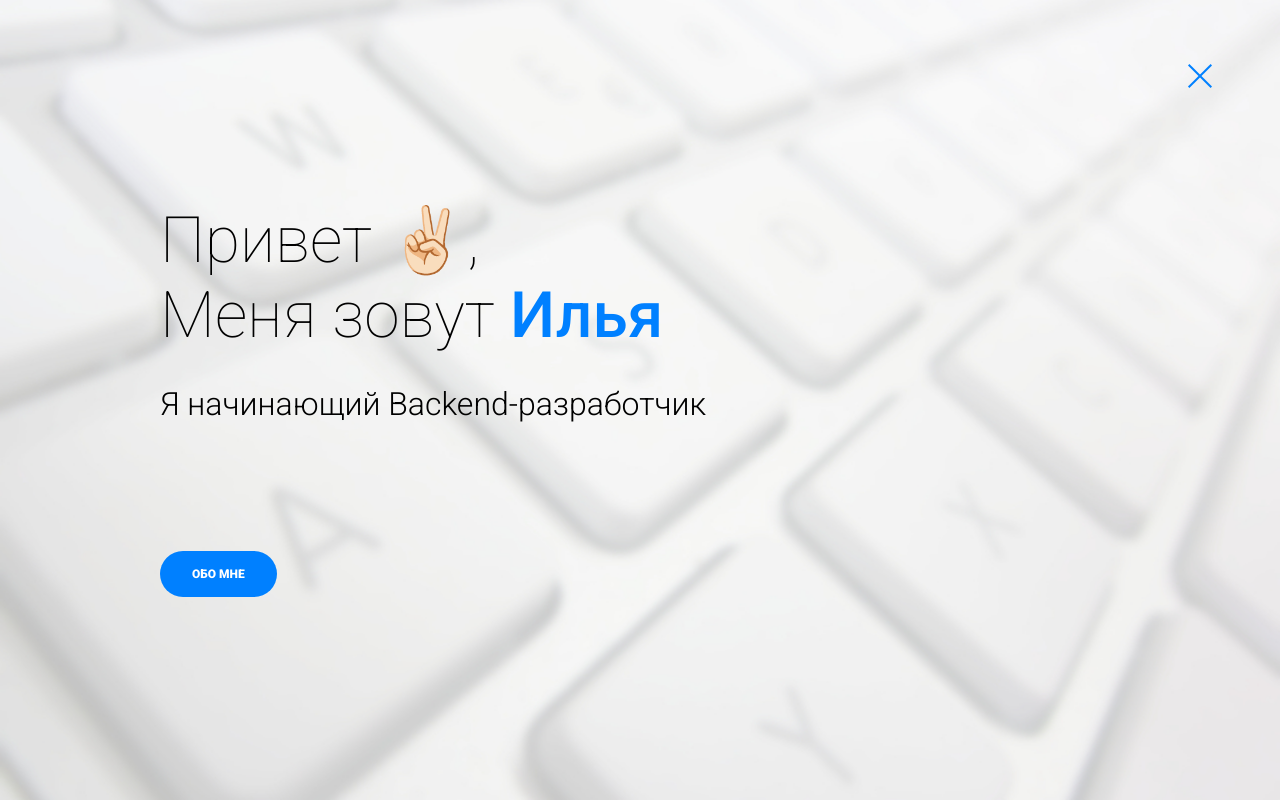
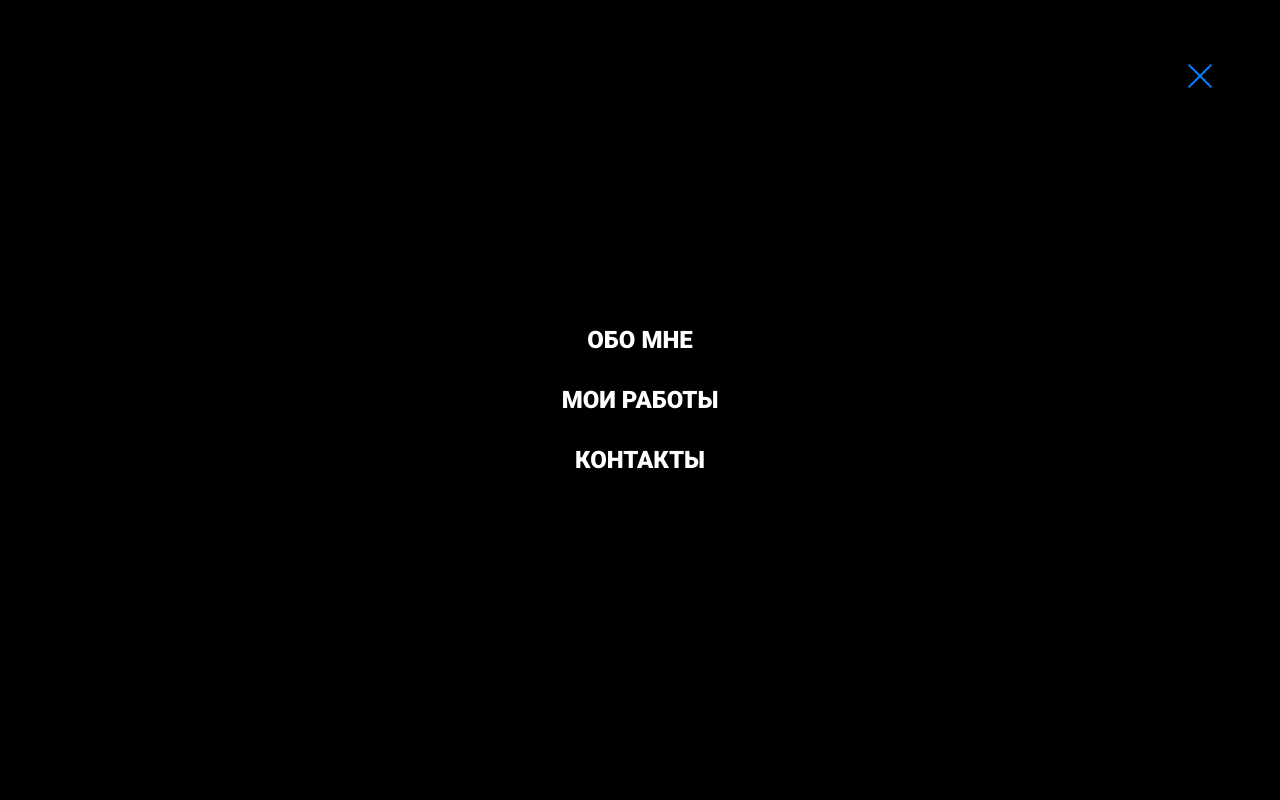
Before and after one commit to iluxaorlov/iluxaorlov.github.io, a website built with webpack: page index.html in a window 1280 px wide. Both pictures are taken after a click on the element 1200 px from the left and 76 px from the top of the page. Shown: the top 800 px of the page. Built offline with nearby package versions, Linux system fonts and the light colour scheme.

Commit message:
added menu

```diff
--- a/index.html
+++ b/index.html
@@ -9,21 +9,28 @@
     <link rel="stylesheet" href="public/build/app.css">
 </head>
 <body>
-    <div id="menu" class="open">
-        <span class="menu_line"></span>
-        <span class="menu_line"></span>
-        <span class="menu_line"></span>
-    </div>
-    <div id="header" style="background-image: url(public/img/background.jpg)">
+    <nav id="menu">
+        <div id="menu_burger" class="open">
+            <span class="menu_burger_line"></span>
+            <span class="menu_burger_line"></span>
+            <span class="menu_burger_line"></span>
+        </div>
+        <a class="menu_link" href="#about">Обо мне</a>
+        <a class="menu_link" href="#portfolio">Мои работы</a>
+        <a class="menu_link" href="#contact">Контакты</a>
+    </nav>
+    <!-- Header -->
+    <header id="header" style="background-image: url(public/img/background.jpg)">
         <div class="container">
-            <h1 id="title">Привет ✌🏻,<br>Меня зовут <span>Илья</span></h1>
-            <p id="subtitle">Я начинающий Backend-разработчик</p>
-            <button id="about">Обо мне</button>
+            <h1 id="header_title">Привет ✌🏻,<br>Меня зовут <span>Илья Орлов</span></h1>
+            <p id="header_subtitle">Я начинающий Backend-разработчик</p>
+            <button id="header_about">Обо мне</button>
         </div>
-    </div>
+    </header>
+
     <div class="container">
         <section id="portfolio">
-            <h2 id="portfolio_title">Портфолио</h2>
+            <h2 id="portfolio_title">Мои работы</h2>
 
             <div class="portfolio_item">
                 <div class="portfolio_item_title">
@@ -97,7 +104,6 @@
 
         <section id="contact">
             <h2 id="contact_title">Контакты</h2>
-            <h3 id="contact_subtitle">Пишите, если есть вопросы</h3>
             <a id="contact_email" href="mailto:iluxaorlov@yandex.ru">iluxaorlov@yandex.ru</a>
         </section>
 
--- a/src/js/app.js
+++ b/src/js/app.js
@@ -1,3 +1,3 @@
 import '../scss/app.scss';
-import '../js/menu.js';
+import '../js/button.js';
 import '../js/loading.js';
--- /dev/null
+++ b/src/js/button.js
@@ -0,0 +1,35 @@
+'use strict';
+
+const button = document.getElementById('menu_burger');
+const buttonLines = document.getElementsByClassName('menu_burger_line');
+const menu = document.getElementById('menu');
+
+button.addEventListener('click', () => {
+    if (button.className === 'open') {
+        open();
+    } else {
+        close();
+    }
+});
+
+menu.addEventListener('click', (event) => {
+    if (event.target.className === 'menu_link') {
+        close();
+    }
+});
+
+function open() {
+    button.className = 'close';
+    menu.style.top = '0';
+    buttonLines[0].style.transform = 'translateY(11px) rotate(45deg)';
+    buttonLines[1].style.opacity = '0';
+    buttonLines[2].style.transform = 'translateY(-11px) rotate(-45deg)';
+}
+
+function close() {
+    button.className = 'open';
+    menu.style.top = '-100vh';
+    buttonLines[0].style.transform = 'translateY(0px) rotate(0deg)';
+    buttonLines[1].style.opacity = '1';
+    buttonLines[2].style.transform = 'translateY(0px) rotate(0deg)';
+}
--- a/src/js/loading.js
+++ b/src/js/loading.js
@@ -1,12 +1,16 @@
 'use strict';
 
 const header = document.getElementById('header');
-const title = document.getElementById('title');
-const subtitle = document.getElementById('subtitle');
-const about = document.getElementById('about');
+const title = document.getElementById('header_title');
+const subtitle = document.getElementById('header_subtitle');
+const about = document.getElementById('header_about');
+const button = document.getElementById('menu_burger');
 
 window.addEventListener('beforeunload', () => {
     window.scrollTo(0, 0);
+    document.body.style.display = 'none';
+    document.body.style.opacity = '0';
+    document.body.style.visibility = 'hidden';
 });
 
 setTimeout(() => {
@@ -21,6 +25,8 @@ setTimeout(() => {
         setTimeout(() => {
             about.style.opacity = '1';
             document.body.style.overflowY = 'visible';
+            button.style.opacity = '1';
+            document.body.style.backgroundColor = '#000000';
         }, 250);
     }, 250);
 }, 250);
--- a/src/js/menu.js
+++ /dev/null
@@ -1,19 +0,0 @@
-'use strict';
-
-const button = document.getElementById('menu');
-
-button.addEventListener('click', () => {
-    const menuLines = document.getElementsByClassName('menu_line');
-
-    if (button.className === 'open') {
-        button.className = 'close';
-        menuLines[0].style.transform = 'translateY(11px) rotate(45deg)';
-        menuLines[1].style.opacity = '0';
-        menuLines[2].style.transform = 'translateY(-11px) rotate(-45deg)';
-    } else {
-        button.className = 'open';
-        menuLines[0].style.transform = 'translateY(0px) rotate(0deg)';
-        menuLines[1].style.opacity = '1';
-        menuLines[2].style.transform = 'translateY(0px) rotate(0deg)';
-    }
-});
--- a/src/scss/app.scss
+++ b/src/scss/app.scss
@@ -8,10 +8,39 @@
     body {
         margin-right: calc(100% - 100vw);
         overflow: hidden;
+        background-color: #ffffff;
     }
 }
 
 #menu {
+    top: -100vh;
+    position: fixed;
+    height: 100vh;
+    width: 100vw;
+    background-color: #000000;
+    z-index: 1;
+    display: flex;
+    flex-direction: column;
+    justify-content: center;
+    align-items: center;
+    transition: top 250ms linear;
+
+    .menu_link {
+        color: #ffffff;
+        text-decoration: none;
+        font-size: 24px;
+        text-transform: uppercase;
+        padding: 16px;
+        font-weight: 900;
+        transition: color 250ms linear;
+
+        &:hover {
+            color: #0080ff;
+        }
+    }
+
+    #menu_burger {
+        opacity: 0;
         width: 32px;
         height: 24px;
         position: fixed;
@@ -21,8 +50,10 @@
         flex-direction: column;
         justify-content: space-between;
         cursor: pointer;
+        transition: all 250ms linear;
+        z-index: 2;
 
-    span {
+        .menu_burger_line {
             display: flex;
             width: 100%;
             height: 2px;
@@ -30,34 +61,40 @@
             transition: all 250ms linear;
         }
     }
+}
+
+.container {
+    width: 960px;
+    margin: 0 auto;
+}
 
 #header {
+    height: 100vh;
+    width: 100vw;
     display: flex;
     align-items: center;
     background-position: center;
     background-repeat: no-repeat;
     background-size: cover;
-    height: 100vh;
-    width: 100vw;
     opacity: 0;
     transition: opacity 250ms linear;
 
-    #title {
+    #header_title {
         font-size: 64px;
         font-weight: 100;
-        margin-bottom: 32px;
+        margin-bottom: 16px;
         transform: translateX(64px);
         opacity: 0;
         transition: transform 250ms cubic-bezier(0, .5, .5, 2), opacity 250ms linear;
 
         span {
             color: #0080ff;
-            font-weight: 500;
+            font-weight: 700;
         }
     }
 
-    #subtitle {
-        font-size: 32px;
+    #header_subtitle {
+        font-size: 24px;
         font-weight: 300;
         margin-bottom: 128px;
         transform: translateY(32px);
@@ -65,7 +102,7 @@
         transition: transform 250ms cubic-bezier(0, .5, .5, 2), opacity 250ms linear;
     }
 
-    #about {
+    #header_about {
         padding: 16px 32px;
         font-size: 12px;
         font-weight: 900;
@@ -84,19 +121,14 @@
     }
 }
 
-.container {
-    width: 960px;
-    margin: 0 auto;
-}
-
 #portfolio {
-    margin: 64px 0 128px;
+    margin: 64px 0;
 
     #portfolio_title {
         color: #0080ff;
         text-align: center;
-        font-size: 32px;
-        font-weight: 500;
+        font-size: 24px;
+        font-weight: 900;
         margin-bottom: 64px;
         text-transform: uppercase;
     }
@@ -104,17 +136,13 @@
     .portfolio_item {
         margin-bottom: 128px;
 
-        &:last-child {
-            margin: 0;
-        }
-
         .portfolio_item_title {
             text-align: center;
             margin-bottom: 32px;
 
             .portfolio_item_title_text {
                 display: inline;
-                color: #000000;
+                color: #ffffff;
                 font-size: 24px;
                 font-weight: 400;
             }
@@ -126,7 +154,6 @@
             .portfolio_item_content_image {
                 width: 50%;
                 height: 50%;
-                box-shadow: 0 8px 16px 0 rgba($color: #000000, $alpha: .5)
             }
 
             .portfolio_item_content_description {
@@ -136,6 +163,7 @@
                     font-size: 16px;
                     margin-bottom: 16px;
                     line-height: 1.5;
+                    color: #ffffff;
                 }
 
                 .portfolio_item_content_description_stack {
@@ -143,6 +171,7 @@
                     text-transform: uppercase;
                     font-weight: 900;
                     margin-bottom: 16px;
+                    color: #ffffff;
                 }
 
                 .portfolio_item_content_description_button {
@@ -176,8 +205,8 @@
                         text-transform: uppercase;
                         border: none;
                         border-radius: 46px;
-                        color: #000000;
-                        border: solid 1px #000000;
+                        color: #ffffff;
+                        border: solid 1px #ffffff;
                         cursor: pointer;
                         transition: all 250ms linear;
 
@@ -198,20 +227,14 @@
     #contact_title {
         color: #0080ff;
         text-align: center;
-        font-size: 32px;
-        font-weight: 500;
+        font-size: 24px;
+        font-weight: 900;
         text-transform: uppercase;
-        margin-bottom: 16px;
-    }
-
-    #contact_subtitle {
-        font-size: 24px;
         margin-bottom: 64px;
-        font-weight: 300;
     }
 
     #contact_email {
-        color: #000000;
+        color: #ffffff;
         text-decoration: none;
         font-size: 24px;
     }
```
Also changed, not shown: public/build/app.css, public/build/app.js. Lines whose indentation alone changed are shown as unchanged.
